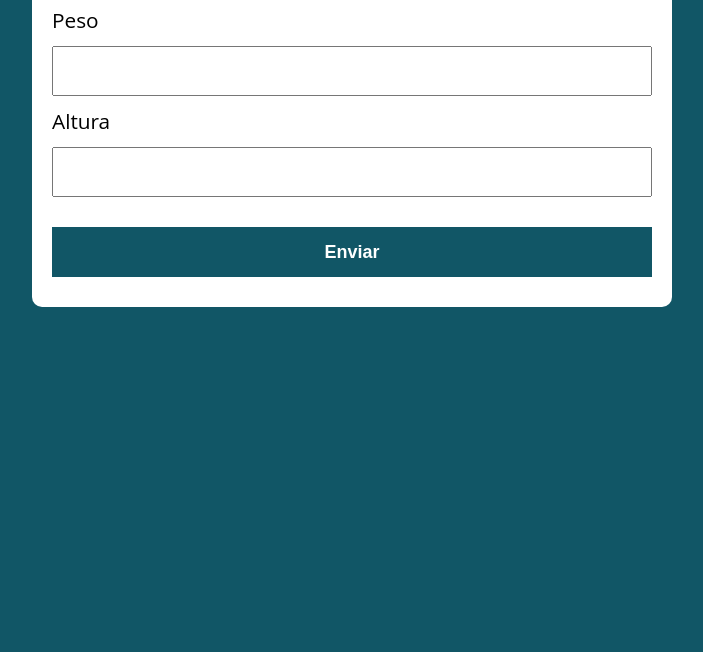
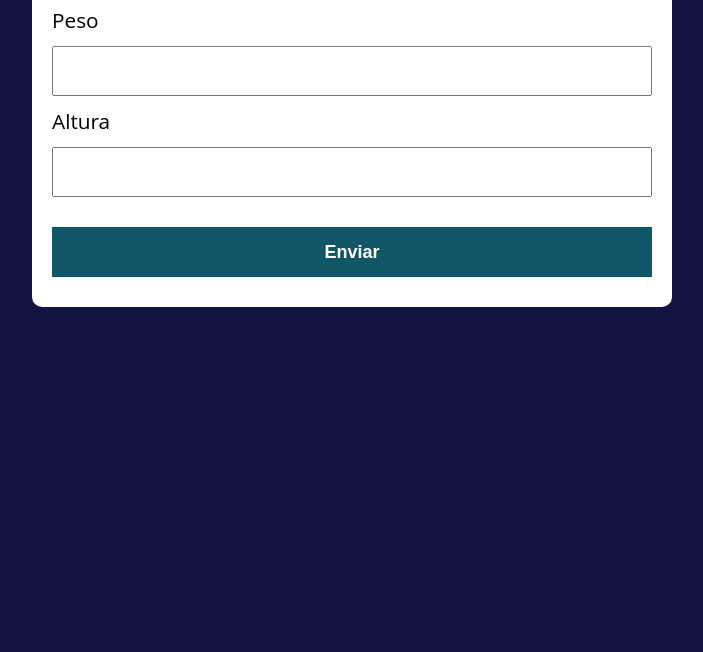
Before and after one commit to Wilson-Nhamue/Calculadora-imc, a plain HTML site: page index.html in a window 1280 px wide. Shown: the part 148-800 px from the top of the page, without its empty margins (288-991 px from the left). Drawn offline with Linux system fonts and the light colour scheme.

Commit message:
Melhoria no Background

```diff
--- a/estilo.css
+++ b/estilo.css
@@ -11,7 +11,7 @@
 body {
     margin: 0;
     padding: 0;
-    background: var(--primary-color);
+    background: rgb(19, 19, 65);
     font-family: 'open sans', sans-serif;
     font-size: 1.3em;
     line-height: 1.5em;
```
